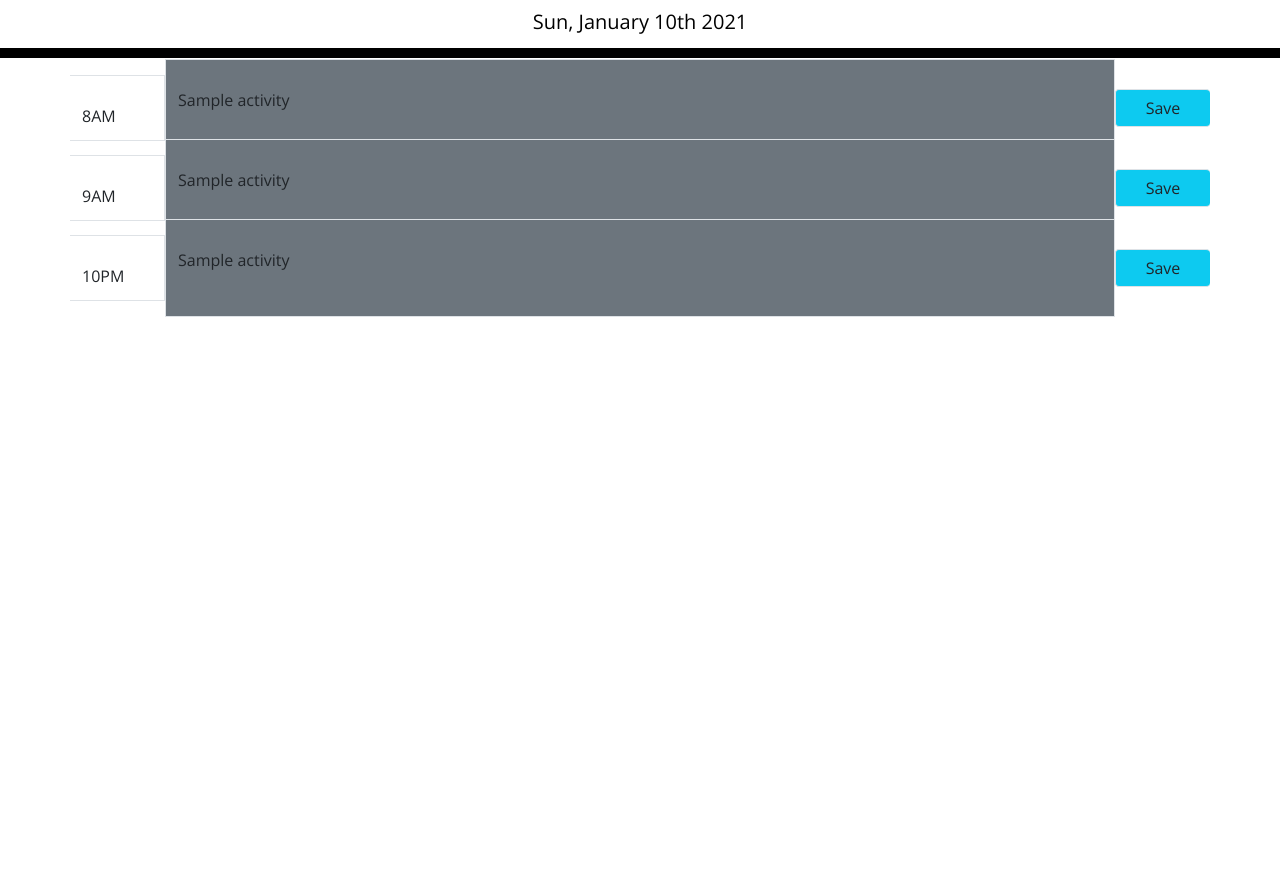
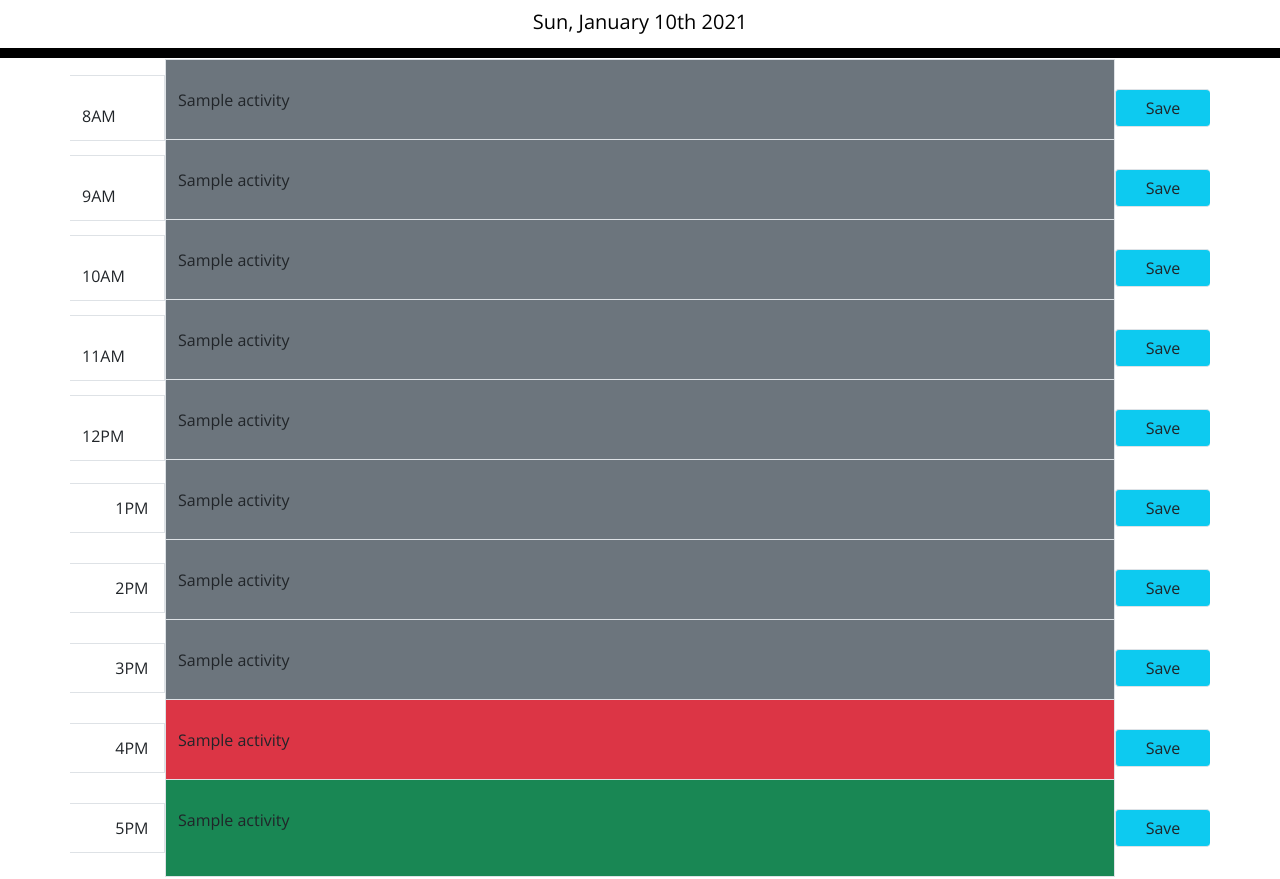
Before and after one commit to mambru82/work-day-planner, a plain HTML site: page index.html in a window 1280 px wide. Shown: the part 125-1004 px from the top of the page. Before the commit the page ends 800 px from the top, so only its background shows below. Drawn offline with nearby package versions, Linux system fonts and the light colour scheme.

Commit message:
simple calendar working, has all rows for the work-day

```diff
--- a/assets/js/script.js
+++ b/assets/js/script.js
@@ -43,25 +43,26 @@ $(".btn").on("click", function () {
     $(this).parent().find("textarea").replaceWith(taskP);
     })
 
-$.each($(".row"), function () {
-    var timeValue = $(".time-value").attr("id");
-    console.log(timeValue);
+$(".time-value").each(function () {
+    var timeValue = $(this).attr("id");
+    // console.log(timeValue);
     segmentDay = moment().format("DD MM YY")
     segmentDayTime = moment(segmentDay + " " + timeValue, "DD MM YY HH");
     timeDiff = segmentDayTime.diff(moment(), 'minutes');
+    console.log(timeDiff);
 
     if (timeDiff<60 && timeDiff>0) {
-        $(".col-10")
+        $(this).siblings(".col-10")
         .removeClass("[^=bg]")
         .addClass("bg-danger")
         }
     else if (timeDiff > 60) {
-        $(".col-10")
+        $(this).siblings(".col-10")
         .removeClass("[^=bg")
         .addClass("bg-success")
     }
     else {
-        $(".col-10")
+        $(this).siblings(".col-10")
         .removeClass("[^=bg")
         .addClass("bg-secondary")
     }
--- a/index.html
+++ b/index.html
@@ -32,7 +32,7 @@
 
     <div class="container">
       <div class = "time-row row align-items-center justify-content-center">
-        <div id = "8" class = "col-1 border border-start-0 time-value">
+        <div id = "9" class = "col-1 border border-start-0 time-value">
           8AM
         </div>
         <div class = "col-10 bg-secondary border activity-text">
@@ -42,7 +42,7 @@
      </div>
 
       <div class = "time-row row align-items-center justify-content-center">
-        <div id = "9" class = "col-1 border border-start-0 time-value">
+        <div id = "10" class = "col-1 border border-start-0 time-value">
           9AM
         </div>
         <div class = "col-10 bg-secondary border activity-text">
@@ -52,16 +52,79 @@
      </div>
 
      <div class = "time-row row align-items-center justify-content-center">
-      <div id = "22" class = "col-1 border border-start-0 time-value">
-        10PM
+      <div id = "11" class = "col-1 border border-start-0 time-value">
+        10AM
       </div>
       <div class = "col-10 bg-secondary border activity-text">
         <p>Sample activity</p>
       </div>
       <button type="button" class="col-1 btn bg-info border border-end-0">Save</button>
    </div>
+   <div class = "time-row row align-items-center justify-content-center">
+    <div id = "12" class = "col-1 border border-start-0 time-value">
+        11AM
+    </div>
+    <div class = "col-10 bg-secondary border activity-text">
+      <p>Sample activity</p>
+    </div>
+    <button type="button" class="col-1 btn bg-info border border-end-0">Save</button>
+ </div>
+ <div class = "time-row row align-items-center justify-content-center">
+  <div id = "13" class = "col-1 border border-start-0 time-value">
+        12PM
+  </div>
+  <div class = "col-10 bg-secondary border activity-text">
+    <p>Sample activity</p>
+  </div>
+  <button type="button" class="col-1 btn bg-info border border-end-0">Save</button>
+</div>
+<div class = "time-row row align-items-center justify-content-center">
+  <div id = "14" class = "col-1 border border-start-0 time-value">
+        1PM
+  </div>
+  <div class = "col-10 bg-secondary border activity-text">
+    <p>Sample activity</p>
+  </div>
+  <button type="button" class="col-1 btn bg-info border border-end-0">Save</button>
+</div>
+<div class = "time-row row align-items-center justify-content-center">
+  <div id = "15" class = "col-1 border border-start-0 time-value">
+        2PM
+  </div>
+  <div class = "col-10 bg-secondary border activity-text">
+    <p>Sample activity</p>
+  </div>
+  <button type="button" class="col-1 btn bg-info border border-end-0">Save</button>
+</div>
+<div class = "time-row row align-items-center justify-content-center">
+  <div id = "16" class = "col-1 border border-start-0 time-value">
+        3PM
+  </div>
+  <div class = "col-10 bg-secondary border activity-text">
+    <p>Sample activity</p>
+  </div>
+  <button type="button" class="col-1 btn bg-info border border-end-0">Save</button>
+</div>
+<div class = "time-row row align-items-center justify-content-center">
+  <div id = "17" class = "col-1 border border-start-0 time-value">
+        4PM
+  </div>
+  <div class = "col-10 bg-secondary border activity-text">
+    <p>Sample activity</p>
+  </div>
+  <button type="button" class="col-1 btn bg-info border border-end-0">Save</button>
+</div>
+<div class = "time-row row align-items-center justify-content-center">
+  <div id = "18" class = "col-1 border border-start-0 time-value">
+        5PM
+  </div>
+  <div class = "col-10 bg-secondary border activity-text">
+    <p>Sample activity</p>
+  </div>
+  <button type="button" class="col-1 btn bg-info border border-end-0">Save</button>
+</div>
 
-      <!-- Timeblocks go here -->
+     <!-- Timeblocks go here -->
     </div>
     <script src="https://cdn.jsdelivr.net/npm/bootstrap@5.0.0-beta1/dist/js/bootstrap.bundle.min.js" integrity="sha384-ygbV9kiqUc6oa4msXn9868pTtWMgiQaeYH7/t7LECLbyPA2x65Kgf80OJFdroafW" crossorigin="anonymous"></script>
     <script
```
